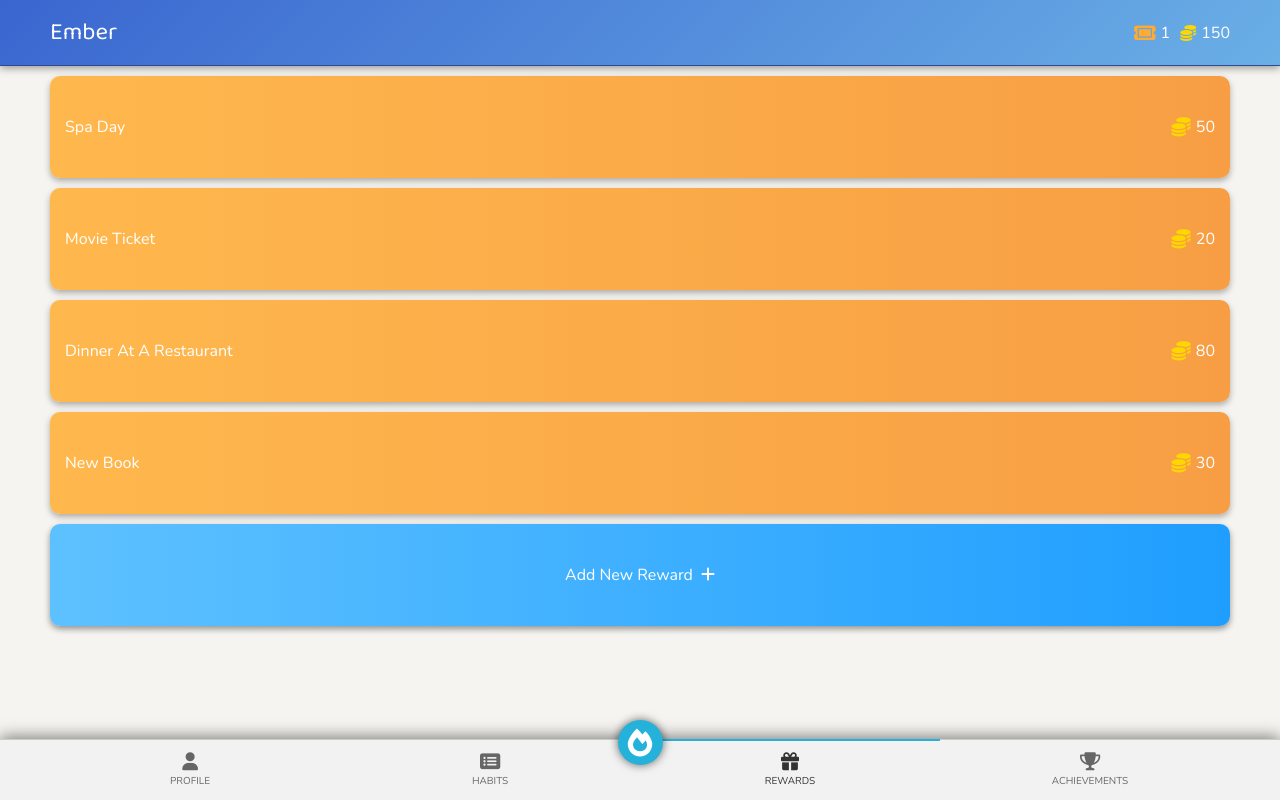
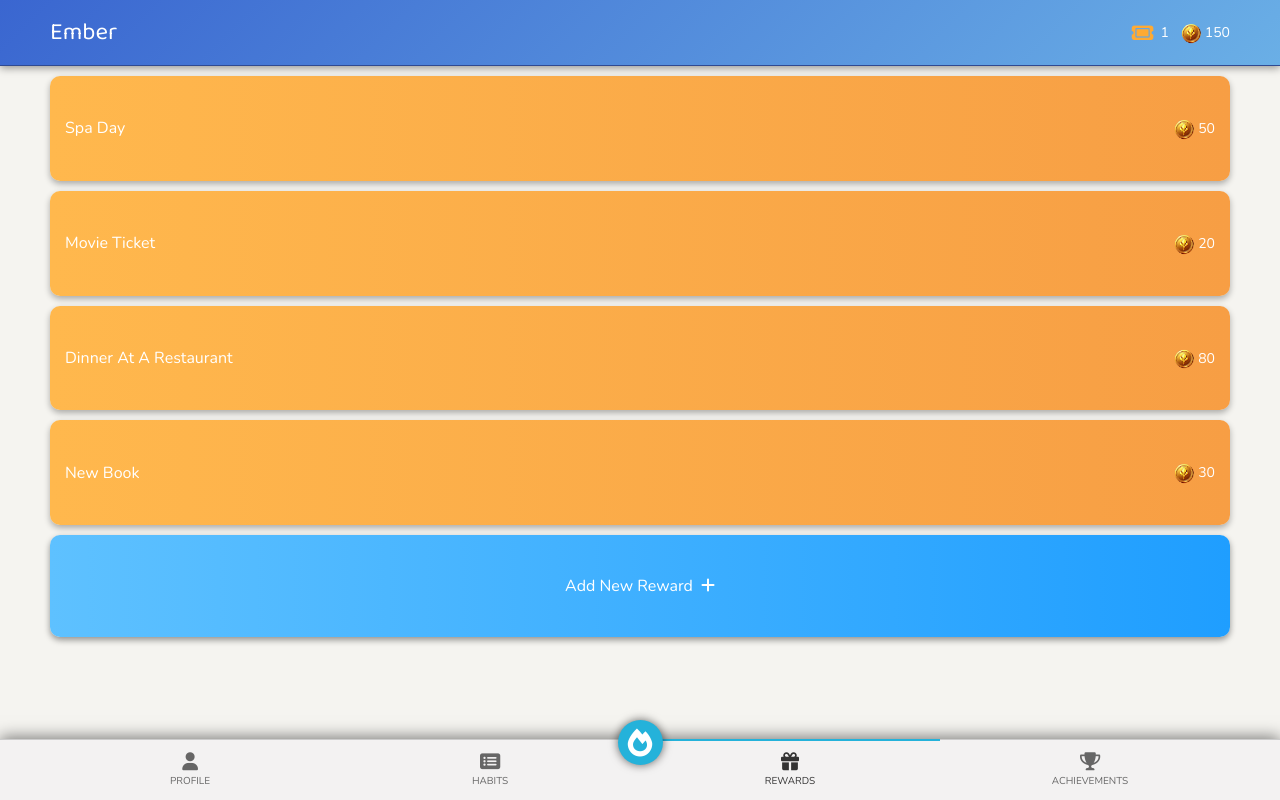
Before and after one commit to joseph-johnson27001/habit-spinner, a Vue app: page /rewards in a window 1280 px wide. Built offline with nearby package versions, Linux system fonts and the light colour scheme.

Commit message:
Coin png

```diff
--- a/src/components/Navigation/CurrencyDisplay.vue
+++ b/src/components/Navigation/CurrencyDisplay.vue
@@ -8,7 +8,8 @@
 
     <!-- Coins Display -->
     <div class="currency-item">
-      <i class="fa fa-coins coin-icon"></i>
+      <img src="/images/coin.png" alt="Coins" class="coin-image" />
+      <!-- Use the image here -->
       <span class="currency-value">{{ getCoins }}</span>
     </div>
   </div>
@@ -34,23 +35,23 @@ export default {
   justify-content: space-around;
 }
 
-/* Styling for each currency item */
 .currency-item {
   display: flex;
   align-items: center;
 }
 
-.currency-value {
-  padding-left: 5px; /* Reduced margin */
+.coin-image {
+  width: 24px;
 }
 
-/* Icon styling */
-.coin-icon {
-  color: #ffd700;
+.currency-value {
+  margin-left: 2px;
+  font-size: 14px;
 }
 
 .ticket-icon {
   font-size: 1.2rem;
   color: #ffaa33;
+  margin-right: 5px;
 }
 </style>
--- a/src/components/Rewards/RewardCard.vue
+++ b/src/components/Rewards/RewardCard.vue
@@ -5,8 +5,8 @@
   >
     <span class="reward-name">{{ rewardName }}</span>
     <span v-if="!isRedeemed" class="reward-cost">
-      <i class="fa fa-coins coin-icon"></i>
-      {{ cost }}
+      <img src="/images/coin.png" alt="Coins" class="coin-image" />
+      <span class="coin-value"> {{ cost }}</span>
     </span>
     <span v-if="isRedeemed" class="checkmark">✓ Redeemed</span>
   </label>
@@ -114,9 +114,14 @@ export default {
   align-items: center;
 }
 
-.coin-icon {
-  font-size: 1.2rem;
-  color: #ffd700;
-  margin-right: 5px;
+.coin-image {
+  width: 24px;
+  height: auto;
+  margin-right: 0px;
+}
+
+.coin-value {
+  margin-left: 2px;
+  font-size: 14px;
 }
 </style>
```
Also changed, not shown: public/images/coin.png (added), src/components/Rewards/ConfirmationModal.vue (added).
